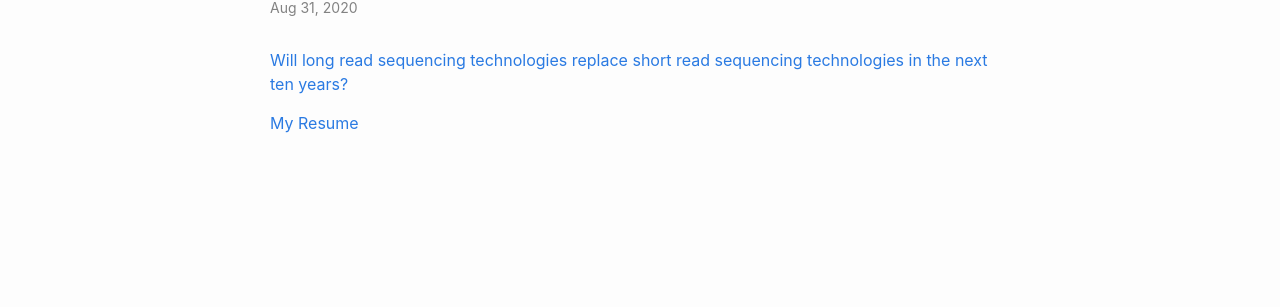
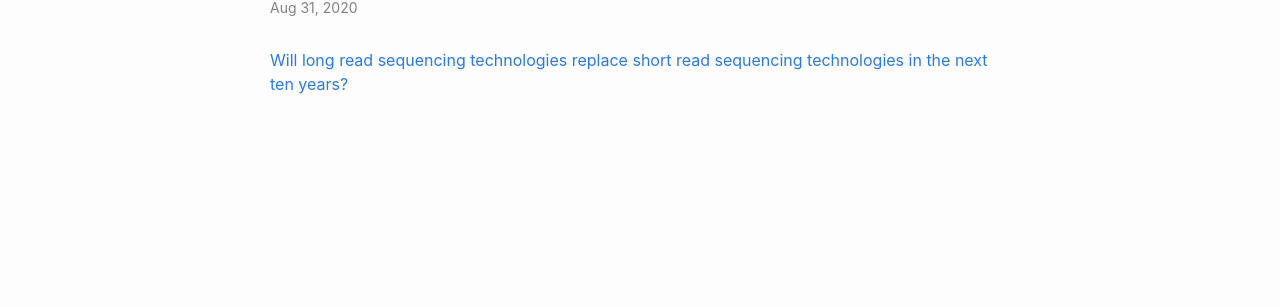
Before and after one commit to nishatbristy007/nishatbristy, a Jekyll site: the page built from _posts/2020-08-31-Long Vs Short Read Sequencing.md, in a window 1280 px wide. Shown: the part 278-585 px from the top of the page. Built offline with Jekyll 4.4.1, drawn with Linux system fonts in a browser that asks for light colours.

Commit message:
Update 2020-08-31-Long Vs Short Read Sequencing.md

```diff
--- a/_posts/2020-08-31-Long Vs Short Read Sequencing.md
+++ b/_posts/2020-08-31-Long Vs Short Read Sequencing.md
@@ -5,6 +5,4 @@ date:   2020-08-31 17:21:41 +0600
 categories: jekyll update
 ---
 
- [Will long read sequencing technologies replace short read sequencing technologies in the next ten years?](Sanger_Prize_Competition_2020_Essay_Nishat Anjum Bristy.pdf)
-
- [My Resume](CV_Nishat_Anjum_Bristy.pdf)
+ [Will long read sequencing technologies replace short read sequencing technologies in the next ten years?](/assets/Sanger_Prize_Competition_2020_Essay_Nishat Anjum Bristy.pdf)
```
